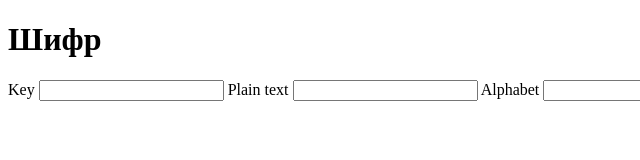
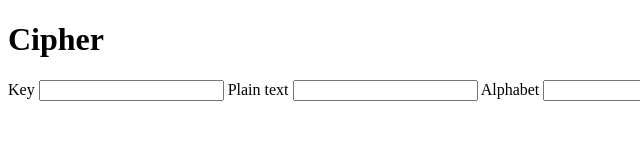
Before and after one commit to levchCode/vcipher, a plain HTML site: page index.html in a window 1280 px wide. Shown: the full height of the page, 0-640 px from the left. Drawn offline with Linux system fonts and the light colour scheme.

Commit message:
A small translation

```diff
--- a/index.html
+++ b/index.html
@@ -5,7 +5,7 @@
 </head>
 <body>
 
-<h1>Шифр</h1>
+<h1>Cipher</h1>
 Key <input type="text" id="key">
 Plain text <input type="text" id="text">
 Alphabet <input type="text" id="alph">
```
